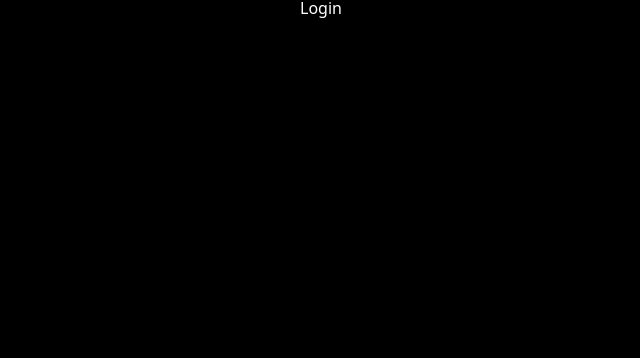
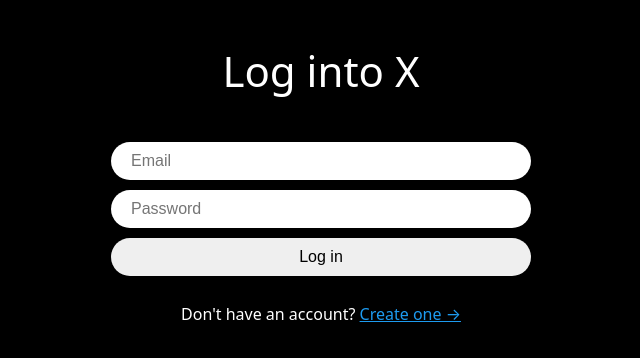
Before and after one commit to ICE0208/nwitter-reloaded, a React (Vite) app: page /login in a window 1280 px wide. Shown: the top 358 px of the page, without its empty margins (319-959 px from the left). Built offline with nearby package versions, Linux system fonts and the light colour scheme.

Commit message:
(#2.4) Log In

```diff
--- /dev/null
+++ b/src/components/auth-components.ts
@@ -0,0 +1,49 @@
+import styled from "styled-components";
+
+export const Wrapper = styled.div`
+  height: 100%;
+  display: flex;
+  flex-direction: column;
+  align-items: center;
+  width: 420px;
+  padding: 50px 0px;
+`;
+export const Title = styled.h1`
+  font-size: 42px;
+`;
+
+export const Form = styled.form`
+  margin-top: 50px;
+  margin-bottom: 10px;
+  display: flex;
+  flex-direction: column;
+  gap: 10px;
+  width: 100%;
+`;
+
+export const Input = styled.input`
+  padding: 10px 20px;
+  border-radius: 50px;
+  border: none;
+  width: 100%;
+  font-size: 16px;
+  &[type="submit"] {
+    cursor: pointer;
+    &:hover {
+      opacity: 0.9;
+    }
+  }
+`;
+
+export const Error = styled.span`
+  font-weight: 600;
+  color: tomato;
+  text-align: center;
+`;
+
+export const Switcher = styled.span`
+  margin-top: 20px;
+  a {
+    color: #1d9bf0;
+  }
+`;
--- a/src/components/protected-route.tsx
+++ b/src/components/protected-route.tsx
@@ -8,7 +8,7 @@
 }) {
   const user = auth.currentUser;
   if (user === null) {
-    return <Navigate to="/login" />;
+    return <Navigate to="/create-account" />;
   }
   return children;
 }
--- a/src/routes/create-account.tsx
+++ b/src/routes/create-account.tsx
@@ -1,8 +1,16 @@
+import {
+  Error,
+  Form,
+  Input,
+  Switcher,
+  Title,
+  Wrapper,
+} from "components/auth-components";
 import { auth } from "firebase-app";
+import { FirebaseError } from "firebase/app";
 import { createUserWithEmailAndPassword, updateProfile } from "firebase/auth";
 import React, { useState } from "react";
-import { useNavigate } from "react-router-dom";
-import styled from "styled-components";
+import { Link, useNavigate } from "react-router-dom";
 
 export default function CreateAccount() {
   const navigate = useNavigate();
@@ -27,6 +35,7 @@
 
   const onSubmit = async (e: React.FormEvent<HTMLFormElement>) => {
     e.preventDefault();
+    setError("");
     if (isLoading || name === "" || email === "" || password === "") return;
     setLoading(true);
     try {
@@ -40,12 +49,12 @@
       await updateProfile(credentials.user, { displayName: name });
       navigate("/");
     } catch (e) {
-      // setError
+      if (e instanceof FirebaseError) {
+        setError(e.message);
+      }
     } finally {
       setLoading(false);
     }
-
-    console.log(name, email, password);
   };
 
   return (
@@ -82,46 +91,9 @@
         />
         {error !== "" ? <Error>{error}</Error> : null}
       </Form>
+      <Switcher>
+        Already have an account? <Link to="/login">Login &rarr;</Link>
+      </Switcher>
     </Wrapper>
   );
 }
-
-const Wrapper = styled.div`
-  height: 100%;
-  display: flex;
-  flex-direction: column;
-  align-items: center;
-  width: 420px;
-  padding: 50px 0px;
-`;
-const Title = styled.h1`
-  font-size: 42px;
-`;
-
-const Form = styled.form`
-  margin-top: 50px;
-  display: flex;
-  flex-direction: column;
-  gap: 10px;
-  width: 100%;
-`;
-
-const Input = styled.input`
-  padding: 10px 20px;
-  border-radius: 50px;
-  border: none;
-  width: 100%;
-  font-size: 16px;
-  &[type="submit"] {
-    cursor: pointer;
-    &:hover {
-      opacity: 0.9;
-    }
-  }
-`;
-
-const Error = styled.span`
-  font-weight: 600;
-  color: tomato;
-  text-align: center;
-`;
--- a/src/routes/home.tsx
+++ b/src/routes/home.tsx
@@ -3,6 +3,7 @@
 export default function Home() {
   const logOut = () => {
     auth.signOut();
+    window.location.reload();
   };
 
   return (
--- a/src/routes/login.tsx
+++ b/src/routes/login.tsx
@@ -1,3 +1,87 @@
-export default function Login() {
-  return <h1>Login</h1>;
+import {
+  Error,
+  Form,
+  Input,
+  Switcher,
+  Title,
+  Wrapper,
+} from "components/auth-components";
+import { auth } from "firebase-app";
+import { FirebaseError } from "firebase/app";
+import { signInWithEmailAndPassword } from "firebase/auth";
+import React, { useState } from "react";
+import { Link, useNavigate } from "react-router-dom";
+
+export default function CreateAccount() {
+  const navigate = useNavigate();
+  const [isLoading, setLoading] = useState(false);
+  const [email, setEmail] = useState("");
+  const [password, setPassword] = useState("");
+  const [error, setError] = useState("");
+
+  const onChange = (e: React.ChangeEvent<HTMLInputElement>) => {
+    const {
+      currentTarget: { name, value },
+    } = e;
+    if (name === "email") {
+      setEmail(value);
+    } else if (name === "password") {
+      setPassword(value);
+    }
+  };
+
+  const onSubmit = async (e: React.FormEvent<HTMLFormElement>) => {
+    e.preventDefault();
+    setError("");
+    if (isLoading || email === "" || password === "") return;
+    setLoading(true);
+    try {
+      const credential = await signInWithEmailAndPassword(
+        auth,
+        email,
+        password
+      );
+      console.log(credential);
+      navigate("/");
+    } catch (e) {
+      if (e instanceof FirebaseError) {
+        setError(e.message);
+      }
+    } finally {
+      setLoading(false);
+    }
+  };
+
+  return (
+    <Wrapper>
+      <Title>Log into X</Title>
+      <Form onSubmit={onSubmit}>
+        <Input
+          name="email"
+          value={email}
+          placeholder="Email"
+          type="email"
+          required
+          onChange={onChange}
+        />
+        <Input
+          name="password"
+          value={password}
+          placeholder="Password"
+          type="password"
+          required
+          onChange={onChange}
+        />
+        <Input
+          type="submit"
+          value={isLoading ? "Loading..." : "Log in"}
+        />
+        {error !== "" ? <Error>{error}</Error> : null}
+      </Form>
+      <Switcher>
+        Don't have an account?{" "}
+        <Link to="/create-account">Create one &rarr;</Link>
+      </Switcher>
+    </Wrapper>
+  );
 }
```
